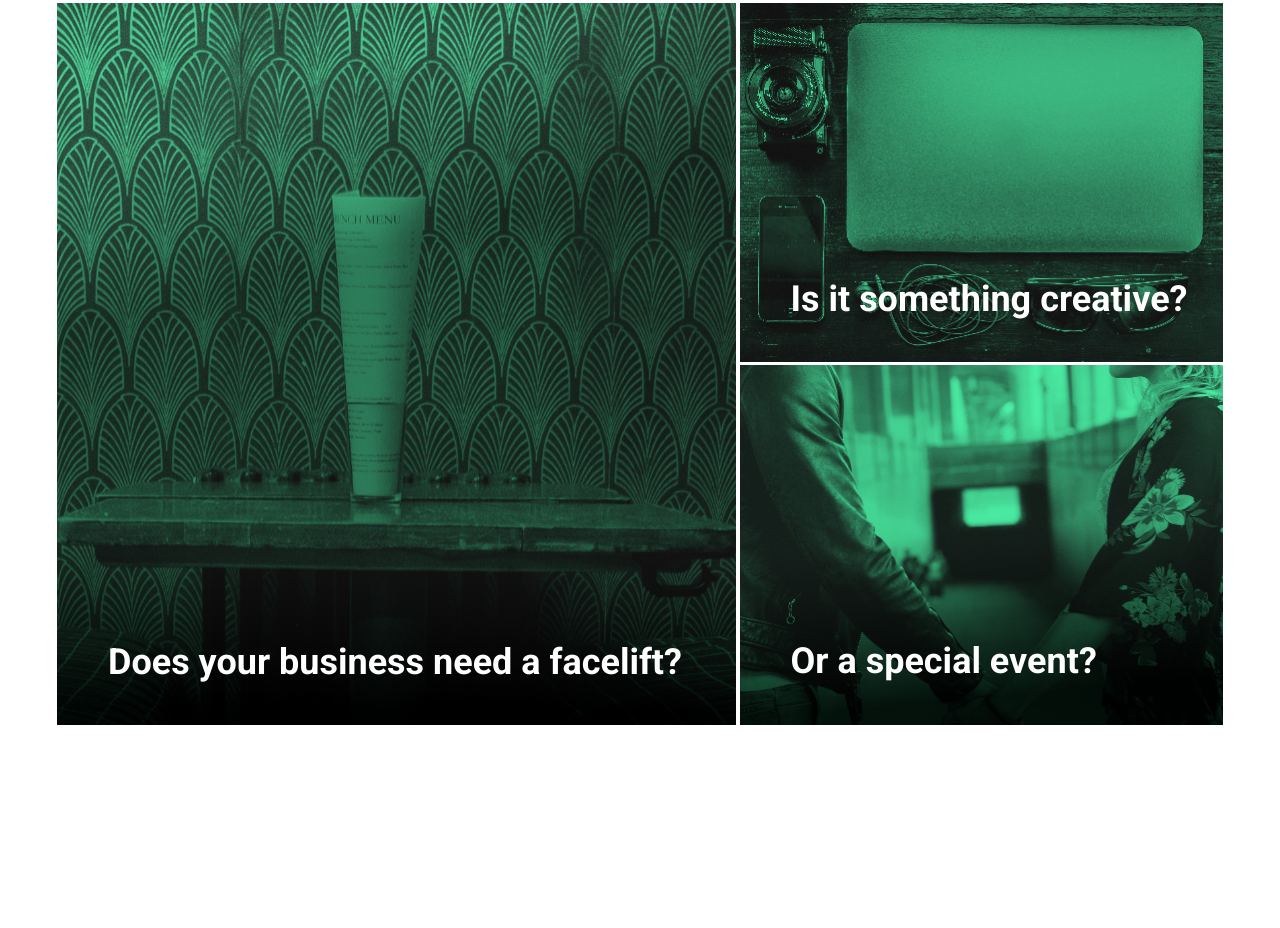
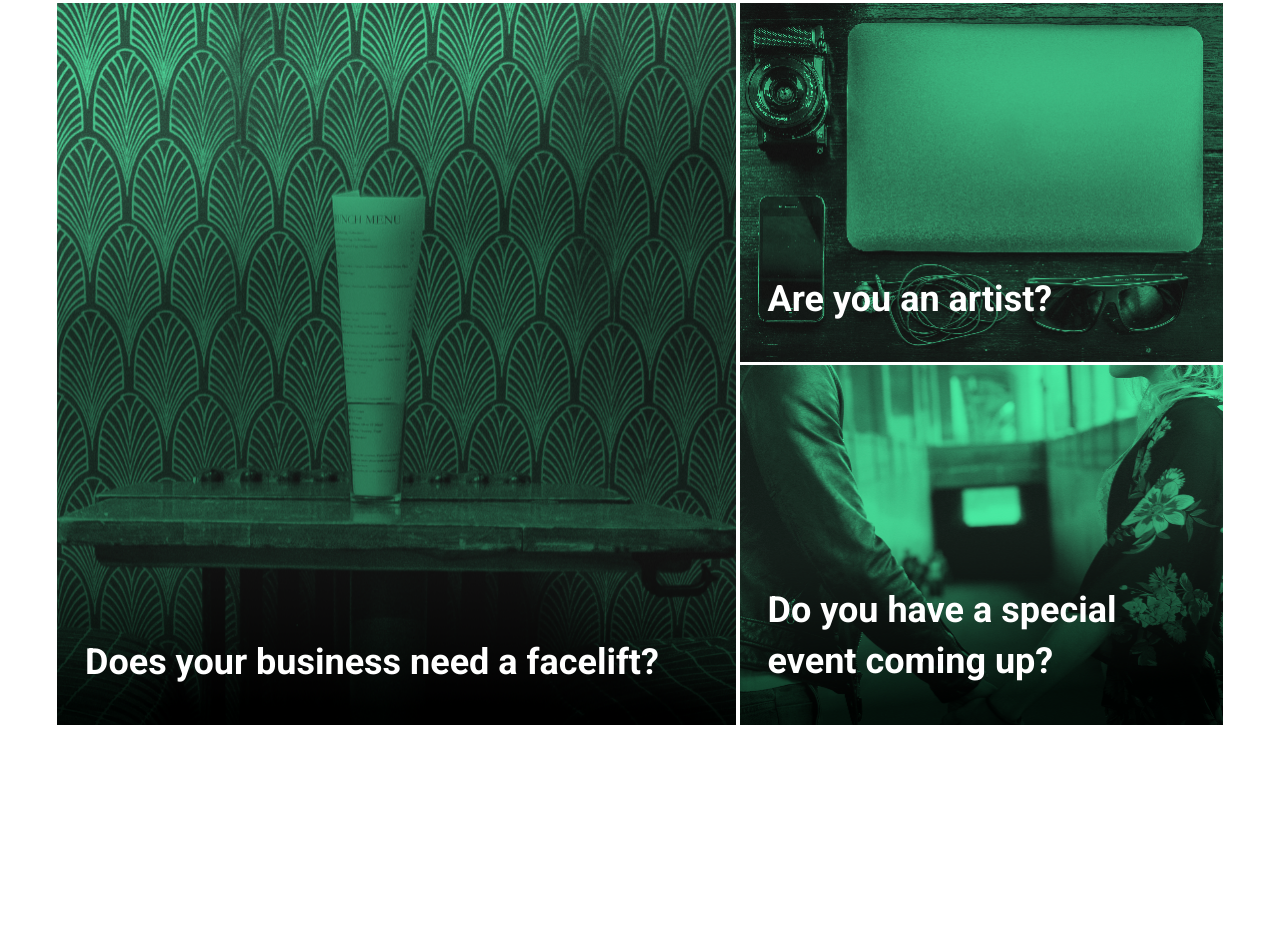
Before and after one commit to jaykhawaja/jaykhawaja.github.io, a plain HTML site: page index.html in a window 1280 px wide. Shown: the part 1072-2000 px from the top of the page. Drawn offline with Linux system fonts and the light colour scheme; some packages are replaced by stand-ins of ours.

Commit message:
fixed img tag

```diff
--- a/css/jkhawaja.css
+++ b/css/jkhawaja.css
@@ -584,11 +584,16 @@ h3 {
     padding-bottom: 50px;
 }
 
-.tag {
+.image_tag {
+ position: absolute;
+  margin-left: 28px;
+  margin-right: 28px;
+  bottom: 40px;
+}
+
+.tag_tag--text {
     color: #fff;
     z-index: 100;
-    padding: 15px 15px 15px 15px;
-    margin: 10px 10px 10px 10px;
     font-size: 2em;
     font-weight:700;
  }
@@ -596,24 +601,6 @@ h3 {
 
 
 
-#left_image_tag {
- position: absolute;
-  left: 28px;
-  bottom: 40px;
-}
-
-#right_top_image_tag {
- position: absolute;
-  left: 28px;
-  bottom: 40px;
-}
-
-#right_bottom_image_tag {
- position: absolute;
-  left: 28px;
-  bottom: 40px;
-
-}
 
 img {
     width: 100%;
--- a/index.html
+++ b/index.html
@@ -95,9 +95,9 @@
          <div id="container-fluid">
              <div class="left-image">
                <img src="img/about/left-image.png"  alt="Business">
-                 <div id="left_image_tag">
+                 <div class="image_tag">
                    <div id="container">
-                     <span class="tag">Does your business need a facelift?</span>
+                     <span class="tag_tag--text">Does your business need a facelift?</span>
                    </div>
               </div>
              </div>
@@ -107,8 +107,10 @@
               <div id ="container-fluid">
                  <div class="top-right-image">
                    <img src="img/about/top-right.png"  alt="Personal">
-                    <div id="right_top_image_tag">
-                       <span class="tag">Is it something creative?</span>
+                    <div class="image_tag">
+                       <div id="container">
+                         <span class="tag_tag--text">Are you an artist?</span>
+                       </div>
                     </div>
                  </div>
                </div>
@@ -117,8 +119,10 @@
               <div id="container-fluid">
                  <div class="bottom-right-image">
                     <img src="img/about/bottom-right.png" alt="Occasion">
-                    <div id="right_bottom_image_tag">
-                       <span class="tag">Or a special event?</span>
+                    <div class="image_tag">
+                      <div id="container">
+                         <span class="tag_tag--text">Do you have a special event coming up?</span>
+                      </div>
                     </div>
                  </div>
               </div>
@@ -135,11 +139,11 @@
       <div class="row">
           <div class="col-lg-3">
              <h3>Content</h3>
-             <p>Our professional writer researches and writes content so you don't have to!</p>
+             <p>Our professional writer will research and write content so you don't have to!</p>
           </div>
           <div class="col-lg-3">
              <h3>Code Ownership</h3>
-             <p>We write high quality code that is owned by you</p>
+             <p>We commit high quality code that is owned by you</p>
            </div>
 
            <div class="col-lg-3">
```
